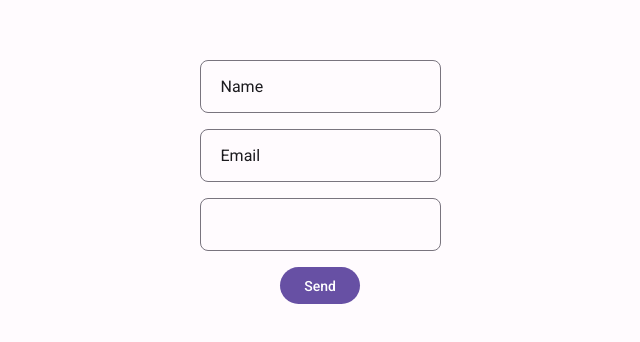
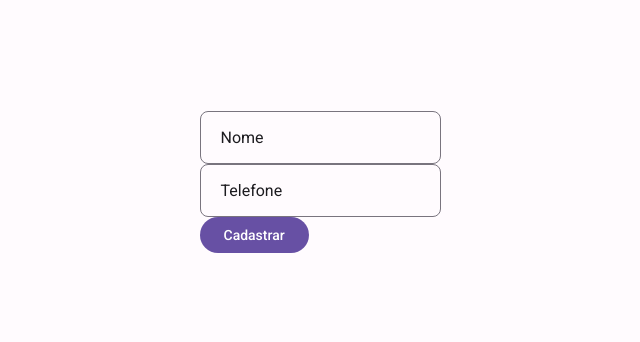
Before and after one commit to BrunoBecoski/marcenaria, a Next.js app: page / in a window 1280 px wide. Shown: the part 218-560 px from the top of the page, without its empty margins (320-960 px from the left). Built offline with nearby package versions, Linux system fonts and the light colour scheme.

Commit message:
chore: add React Hook Form

```diff
--- a/package.json
+++ b/package.json
@@ -14,6 +14,7 @@
     "next": "^12.3.1",
     "react": "^18.2.0",
     "react-dom": "^18.2.0",
+    "react-hook-form": "^7.38.0",
     "styled-components": "^5.3.6",
     "yup": "^0.32.11"
   },
--- a/src/components/TextField/index.tsx
+++ b/src/components/TextField/index.tsx
@@ -1,20 +1,23 @@
-import { TextFieldContainer, Label, Input } from "./styles";
+import { InputHTMLAttributes } from 'react'
 
-interface TextFieldProps {
+import { TextFieldContainer, Label, Input } from './styles';
+
+interface TextFieldProps extends  InputHTMLAttributes<HTMLInputElement>{
   label?: string;
   name: string;
 }
 
-export function TextField({ label, name }: TextFieldProps) {
+export function TextField({ label, name, ...props }: TextFieldProps) {
   return (
     <TextFieldContainer onClick={() => document.getElementById(name)?.focus()}>
-      <Label>
+      <Label htmlFor={name}>
         {label}
       </Label>
 
       <Input
         id={name}
         placeholder=" "
+        {...props}
       />
     </TextFieldContainer>
   )
--- a/src/components/TextField/styles.ts
+++ b/src/components/TextField/styles.ts
@@ -32,6 +32,8 @@ export const TextFieldContainer = styled.div`
 `;
 
 export const Label = styled.label`
+  cursor: text;
+
   position: absolute;
   top: var(--space_16);
   padding-inline: var(--space_4);
--- a/src/pages/index.tsx
+++ b/src/pages/index.tsx
@@ -1,7 +1,8 @@
 import styled from 'styled-components'
+import { useForm, Controller } from 'react-hook-form'
 
+import { TextField } from '../components/TextField'
 import { Button } from '../components/Button'
-import { TextField } from '../components/TextField'
 
 const HomeContainer = styled.div`
   width: 100vw;
@@ -15,14 +16,47 @@ const HomeContainer = styled.div`
 `;
 
 export default function Home() {
+  const { handleSubmit, control} = useForm()
+
+  function onSubmit(data: any) {
+    console.log(data)
+  }
+
   return (
     <HomeContainer>
-      <TextField name="name" label="Name" />
-      <TextField name="email" label="Email" />
-      <TextField name="number" />
-      <Button>
-        Send
-      </Button>
+      <form onSubmit={handleSubmit(onSubmit)}>
+        <Controller
+          control={control}
+          name="name"
+          render={({
+            field: { name, onChange, value},
+           }) =>(
+            <TextField
+              label="Nome"
+              name={name}
+              value={value}
+              onChange={onChange}
+            />
+          )}
+        />
+
+        <Controller
+          control={control}
+          name="telephone"
+          render={({ field: { name ,onChange, value } }) =>(
+            <TextField
+              label="Telefone"
+              name={name}
+              value={value}
+              onChange={onChange}
+            />
+          )}
+        />
+
+        <Button type="submit">
+          Cadastrar
+        </Button>
+      </form>
     </HomeContainer>
   )
 }
--- a/src/styles/theme/tokens/radio.ts
+++ b/src/styles/theme/tokens/radio.ts
@@ -5,6 +5,7 @@ export const radio = css`
   --radio_xs: 4px;
   --radio_sm: 6px;
   --radio_md: 8px;
-  --radio_lg: 16px;
+  --radio_lg: 12px;
+  --radio_xl: 16px;
   --radio_full: 99999px;
 `;
```
Also changed, not shown: 1 other file (tests, documents, lock files or other folders).
